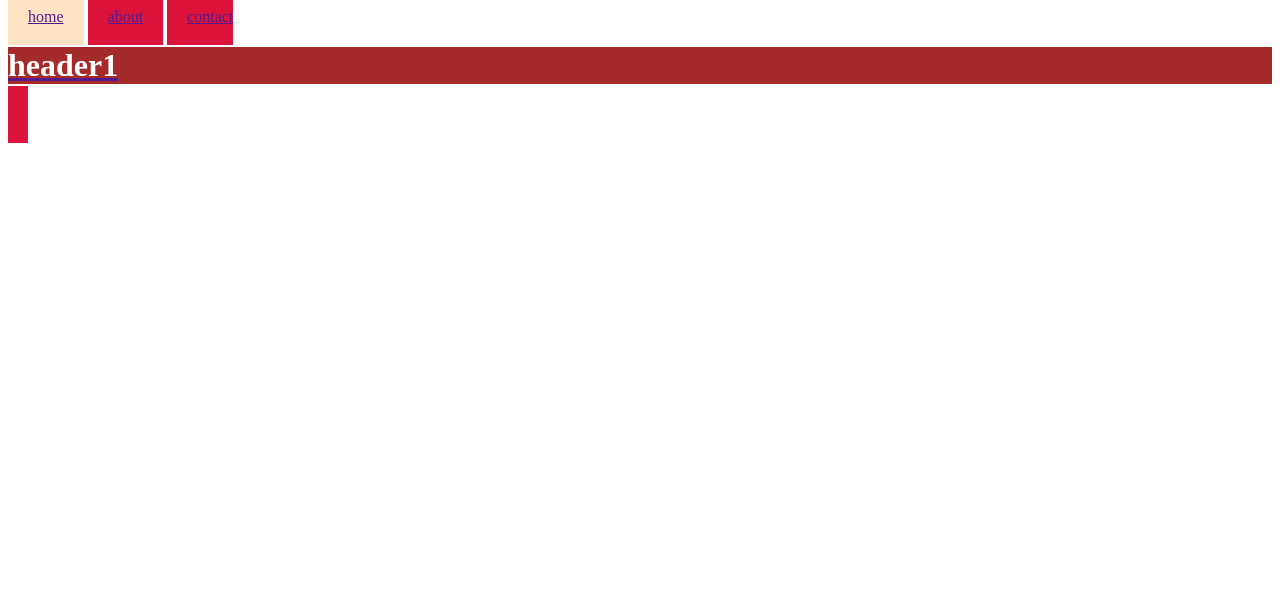
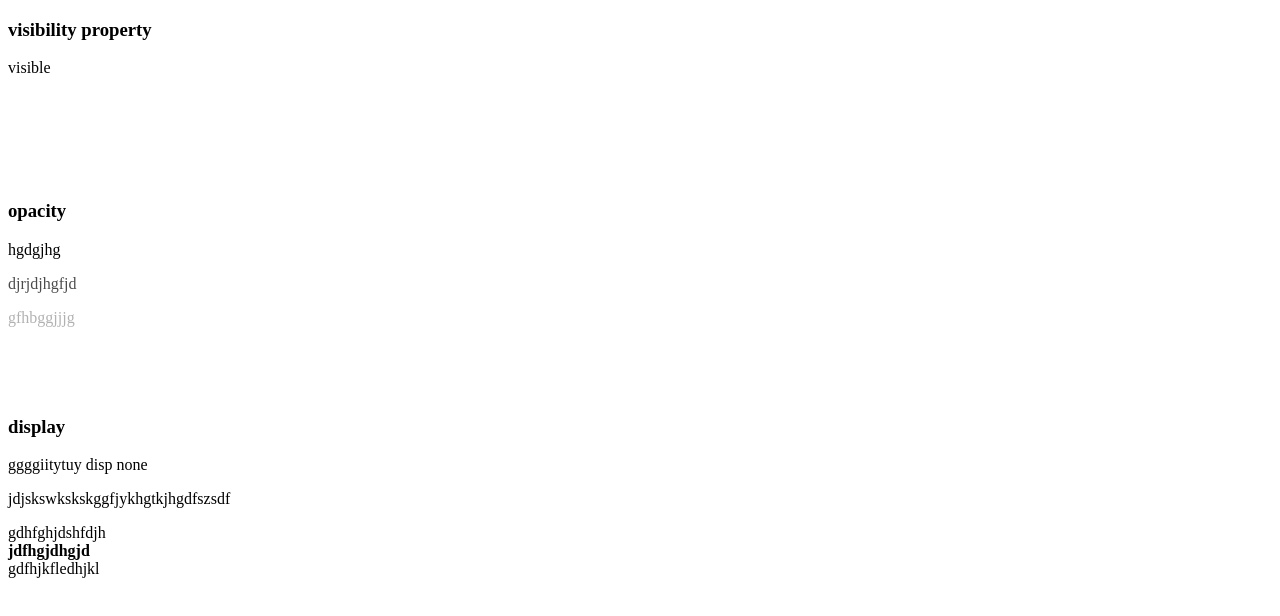
Before and after one commit to catea28/htgfvhgf, a plain HTML site: page index.html in a window 1280 px wide. Drawn offline with Linux system fonts and the light colour scheme.

Commit message:
Update index.html

```diff
--- a/index.html
+++ b/index.html
@@ -1,17 +1,67 @@
 <!DOCTYPE html>
 <html lang="en">
 <head>
-    <title>Document</title>
-    <link rel="stylesheet" href="style.css">
+    <meta charset="UTF-8">
+    <meta http-equiv="X-UA-Compatible" content="IE=edge">
+    <meta name="viewport" content="width=device-width, initial-scale=1.0">
+    <title>visibility</title>
+
+    <style>
+        .vsbl
+{
+    visibility: visible;
+}
+.hddn
+{
+    visibility:hidden;
+}
+
+.op1
+{
+    opacity:1;
+}
+.op2
+{
+    opacity:0.7;
+}
+.op3{
+    opacity:0.3;
+}
+
+.no
+{
+    display:none;
+    font-weight:500;
+}
+.ln
+{
+    display:inline;
+    font-weight:100;
+}
+.bloc
+{
+    display:block;
+    font-weight:900;
+}
+    </style>
 </head>
 <body>
-    <div class="nav-bar">
-        <a href="">home</a>
-        <a href="">about</a>
-        <a href="">contact
-            <h1>header1</h1>
-        </a>
-    </div>
+    <h3>visibility property</h3>
+    <p class="vsbl">visible</p>
+    <p class="hddn">hidden</p>
 
+    <br><br><br>
+
+    <h3>opacity</h3>
+    <p class="op1">hgdgjhg</p>
+    <p class="op2">djrjdjhgfjd</p>
+    <p class="op3">gfhbggjjjg</p>
+
+    <br><br><br>
+
+    <h3>display</h3>
+    <p>ggggiitytuy<span class="no">ghggjfgff</span> disp none</p>
+    <p>jdjskswksksk<span class="ln">ggfjykhgt</span>kjhgdfszsdf</p>
+    <p>gdhfghjdshfdjh<span class="bloc"`>jdfhgjdhgjd</span> gdfhjkfledhjkl</p>
 </body>
 </html>
```
